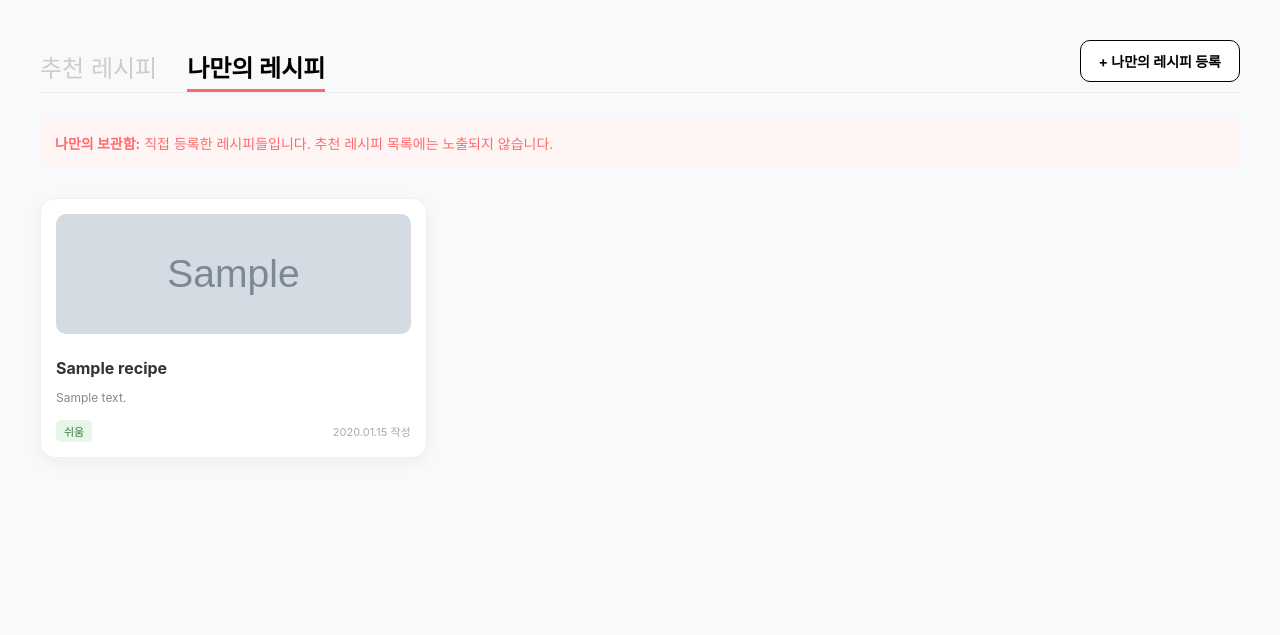
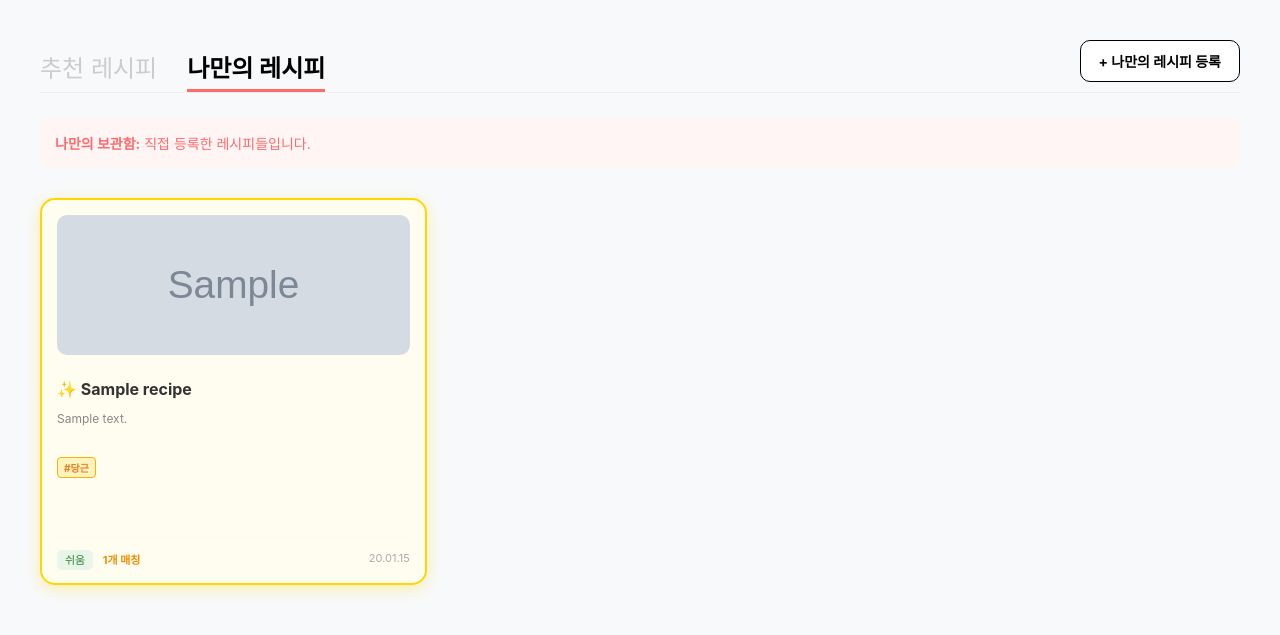
Before and after one commit to kimyuseon/project_3jo, a Django app: a page that uses templates/my_recipe/recipe_list.html in a window 1280 px wide. Shown: the part 51-686 px from the top of the page. Run offline with Django 5.2, Linux system fonts and the light colour scheme; a user stored in the database is signed in; data comes from the database, SQL or seed files in the repository; tables that the repository leaves empty hold one stand-in row (values such as "Sample post"); grey boxes marked "Sample" are stand-in pictures.

Commit message:
feat: 레시피 매칭 및 나만의 레시피 저장 기능 구현

```diff
--- a/my_recipe/views.py
+++ b/my_recipe/views.py
@@ -7,19 +7,18 @@ from .models import Recipe
 from django.conf import settings
 from my_django.models import Ingredient
 
-@login_required
-def recipe_list(request):
-    recipes = Recipe.objects.filter(
-        Q(user__isnull=True) | Q(user__is_superuser=True)
-    ).prefetch_related('ingredients')
-
+# 1. 공통 매칭 로직 함수 (코드 중복 방지)
+def get_recipes_with_match(request, recipes):
+    # 내 냉장고 재료 가져오기
     my_ingredients = Ingredient.objects.filter(user=request.user).select_related('master_ingredient')
     my_names = [ing.master_ingredient.name for ing in my_ingredients]
 
     recipe_data = []
     for recipe in recipes:
+        # 이 레시피에 들어가는 재료 이름 리스트
         recipe_ingredient_names = [ing.name for ing in recipe.ingredients.all()]
 
+        # 내 냉장고 재료와 겹치는 것들 추출 (교집합)
         matched_in_recipe = [name for name in my_names if name in recipe_ingredient_names]
 
         recipe_data.append({
@@ -27,107 +26,37 @@ def recipe_list(request):
             'matched_list': matched_in_recipe,
             'matched_count': len(matched_in_recipe)
         })
+    return recipe_data, my_names
 
-    if request.GET.get('fridge_recommend') == 'true':
-        recipe_data.sort(key=lambda x: x['matched_count'], reverse=True)
-
-    return render(request, 'my_recipe/recipe_list.html', {
-        'recipes_with_match': recipe_data,
-        'search_query': request.GET.get('q', ''),
-        'my_names': my_names,
-        'is_archive': False,
-    })
-
-@login_required
-def recipe_add(request):
-    if request.method == "POST":
-        form = RecipeForm(request.POST, request.FILES)
-        if form.is_valid():
-            recipe = form.save(commit=False)
-            recipe.user = request.user
-            recipe.save()
-            return redirect('my_recipe:my_recipe_archive')
-    else:
-        form = RecipeForm()
-
-    return render(request, 'my_recipe/recipe_add.html', {'form': form})
-
-def recipe_detail(request, pk):
-    recipe = get_object_or_404(Recipe, pk=pk)
-    return render(request, 'my_recipe/recipe_detail.html', {'recipe': recipe})
-
-@login_required
-def recipe_edit(request, pk):
-
-    recipe = get_object_or_404(Recipe, pk=pk, user=request.user)
-
-    if request.method == "POST":
-        form = RecipeForm(request.POST, request.FILES, instance=recipe)
-        if form.is_valid():
-            form.save()
-            return redirect('my_recipe:recipe_detail', pk=pk)
-    else:
-        form = RecipeForm(instance=recipe)
-    return render(request, 'my_recipe/recipe_edit.html', {'form': form, 'recipe': recipe})
-
-@login_required
-def recipe_delete(request, pk):
-    recipe = get_object_or_404(Recipe, pk=pk, user=request.user)
-    recipe.delete()
-    return redirect('my_recipe:my_recipe_archive')
-
-@login_required
-def my_recipe_archive(request):
-    my_recipes = Recipe.objects.filter(user=request.user).order_by('-id')
-
-    recipe_data = []
-    for recipe in my_recipes:
-        recipe_data.append({
-            'obj': recipe,
-            'matched_count': 0
-        })
-
-    return render(request, 'my_recipe/recipe_list.html', {
-        'recipes_with_match': recipe_data,
-        'is_archive': True,
-    })
-
-
+# 2. 공식/추천 레시피 목록
 @login_required
 def recipe_list(request):
     search_query = request.GET.get('q', '')
     ai_recommendation = ""
 
+    # 공식 레시피 필터링 (관리자가 썼거나, 작성자가 없는 시스템 레시피)
     recipes = Recipe.objects.filter(
         Q(user__isnull=True) | Q(user__is_superuser=True)
     ).prefetch_related('ingredients')
 
+    # 검색어가 있으면 필터링
     if search_query:
         recipes = recipes.filter(
             Q(title__icontains=search_query) | Q(ingredients__name__icontains=search_query)
         ).distinct()
 
-    my_ingredients = Ingredient.objects.filter(user=request.user).select_related('master_ingredient')
-    my_names = [ing.master_ingredient.name for ing in my_ingredients]
+    # 매칭 데이터 계산 (공통 함수 사용)
+    recipe_data, my_names = get_recipes_with_match(request, recipes)
 
-    recipe_data = []
-    for recipe in recipes:
-        recipe_ingredient_names = [ing.name for ing in recipe.ingredients.all()]
-        matched_in_recipe = [name for name in my_names if name in recipe_ingredient_names]
-        recipe_data.append({
-            'obj': recipe,
-            'matched_list': matched_in_recipe,
-            'matched_count': len(matched_in_recipe)
-        })
-
+    # 냉장고 매칭순 정렬 버튼 클릭 시
     if request.GET.get('fridge_recommend') == 'true':
         recipe_data.sort(key=lambda x: x['matched_count'], reverse=True)
 
+    # AI 추천 로직
     if request.GET.get('recommend') == 'true' and search_query:
         try:
             genai.configure(api_key=settings.GEMINI_API_KEY)
-            model = genai.GenerativeModel('gemini-2.5-flash')
-
+            model = genai.GenerativeModel('gemini-1.5-flash')
             prompt = f"'{search_query}'를 활용한 요리 레시피를 제목, 재료, 요리 순서로 나누어 짧고 간결하게 한국어로 추천해줘. ***같은 기호는 사용하지마"
             response = model.generate_content(prompt)
             ai_recommendation = response.text
@@ -141,3 +70,60 @@ def recipe_list(request):
         'my_names': my_names,
         'is_archive': False,
     })
+
+# 3. 레시피 등록 (여기가 제일 중요했습니다!)
+@login_required
+def recipe_add(request):
+    if request.method == "POST":
+        form = RecipeForm(request.POST, request.FILES)
+        if form.is_valid():
+            recipe = form.save(commit=False)
+            recipe.user = request.user
+            recipe.save()
+
+            # [핵심] ManyToManyField(재료)를 저장하기 위해 반드시 필요합니다.
+            form.save_m2m()
+
+            return redirect('my_recipe:my_recipe_archive')
+    else:
+        form = RecipeForm()
+    return render(request, 'my_recipe/recipe_add.html', {'form': form})
+
+# 4. 나만의 레시피 목록 (이제 여기도 매칭 로직 적용됨)
+@login_required
+def my_recipe_archive(request):
+    # 내 레시피 가져오기
+    my_recipes = Recipe.objects.filter(user=request.user).prefetch_related('ingredients').order_by('-id')
+
+    # [수정] 나만의 레시피 탭에서도 매칭 로직을 적용!
+    recipe_data, _ = get_recipes_with_match(request, my_recipes)
+
+    return render(request, 'my_recipe/recipe_list.html', {
+        'recipes_with_match': recipe_data,
+        'is_archive': True,
+    })
+
+# 5. 레시피 상세
+def recipe_detail(request, pk):
+    recipe = get_object_or_404(Recipe, pk=pk)
+    return render(request, 'my_recipe/recipe_detail.html', {'recipe': recipe})
+
+# 6. 레시피 수정
+@login_required
+def recipe_edit(request, pk):
+    recipe = get_object_or_404(Recipe, pk=pk, user=request.user)
+    if request.method == "POST":
+        form = RecipeForm(request.POST, request.FILES, instance=recipe)
+        if form.is_valid():
+            form.save() # instance가 있는 폼 저장은 m2m도 자동으로 처리됨
+            return redirect('my_recipe:recipe_detail', pk=pk)
+    else:
+        form = RecipeForm(instance=recipe)
+    return render(request, 'my_recipe/recipe_edit.html', {'form': form, 'recipe': recipe})
+
+# 7. 레시피 삭제
+@login_required
+def recipe_delete(request, pk):
+    recipe = get_object_or_404(Recipe, pk=pk, user=request.user)
+    recipe.delete()
+    return redirect('my_recipe:my_recipe_archive')
--- a/templates/my_recipe/recipe_list.html
+++ b/templates/my_recipe/recipe_list.html
@@ -22,17 +22,27 @@
         background: white; border-radius: 15px; padding: 15px;
         transition: transform 0.2s ease; border: 1px solid #f0f0f0;
         box-shadow: 0 4px 15px rgba(0,0,0,0.05);
+        display: flex; flex-direction: column; height: 100%;
     }
     .recipe-card:hover { transform: translateY(-5px); }
+
+    /* 매칭된 레시피(공식 포함) 강조 스타일 */
     .recipe-card.matched {
         background: #fffdf0 !important; border: 2px solid #ffd700 !important;
         box-shadow: 0 4px 15px rgba(255, 215, 0, 0.3) !important;
     }
+
     @keyframes spin { 0% { transform: rotate(0deg); } 100% { transform: rotate(360deg); } }
     .ai-box {
         animation: fadeIn 0.5s ease-out;
     }
     @keyframes fadeIn { from { opacity: 0; transform: translateY(-10px); } to { opacity: 1; transform: translateY(0); } }
+
+    .match-tag {
+        font-size: 10px; background: #fff3bf; color: #e67e22;
+        padding: 2px 6px; border-radius: 4px; border: 1px solid #fab005;
+        font-weight: bold;
+    }
 </style>
 
 <div class="recipe-grid-container">
@@ -53,7 +63,7 @@
 
         {% if not is_archive %}
         <div style="margin-bottom: 15px; font-size: 14px; color: #666;">
-            💡 <strong>공식 레시피:</strong> 서비스가 제공하는 검증된 가이드입니다.
+            💡 <strong>공식 레시피:</strong> 서비스가 제공하는 검증된 가이드입니다. (냉장고 재료 매칭 가능)
         </div>
         <form action="{% url 'my_recipe:recipe_list' %}" method="GET" class="search-form" style="display: flex; gap: 8px; margin-bottom: 20px;">
             <input type="text" name="q" value="{{ search_query }}" placeholder="공식 레시피 검색"
@@ -86,7 +96,7 @@
 
         {% else %}
         <div style="background: #fff5f5; padding: 15px; border-radius: 10px; color: #ff6b6b; font-size: 14px; margin-bottom: 20px;">
-            <strong>나만의 보관함:</strong> 직접 등록한 레시피들입니다. 추천 레시피 목록에는 노출되지 않습니다.
+            <strong>나만의 보관함:</strong> 직접 등록한 레시피들입니다.
         </div>
         {% endif %}
     </div>
@@ -94,22 +104,37 @@
     <div class="grid" style="display: grid; grid-template-columns: repeat(3, 1fr); gap: 20px;">
         {% for item in recipes_with_match %}
         <div class="recipe-card {% if item.matched_count > 0 %}matched{% endif %}">
+            <div style="flex-grow: 1;">
                 <a href="{% url 'my_recipe:recipe_detail' item.obj.pk %}" style="text-decoration: none; color: inherit;">
                     {% if item.obj.image %}
-                    <img src="{{ item.obj.image.url }}" style="width: 100%; height: 120px; object-fit: cover; border-radius: 10px; margin-bottom: 10px;">
+                        <img src="{{ item.obj.image.url }}" style="width: 100%; height: 140px; object-fit: cover; border-radius: 10px; margin-bottom: 10px;">
                     {% else %}
-                    <div style="width: 100%; height: 120px; background: #f8f9fa; border-radius: 10px; margin-bottom: 10px; display: flex; align-items: center; justify-content: center; color: #ccc;">No Image</div>
+                        <div style="width: 100%; height: 140px; background: #f8f9fa; border-radius: 10px; margin-bottom: 10px; display: flex; align-items: center; justify-content: center; color: #ccc;">No Image</div>
                     {% endif %}
                     <h3 style="font-size: 16px; margin: 10px 0 5px; text-align: left; font-weight: bold;">
                         {% if item.matched_count > 0 %}✨ {% endif %}{{ item.obj.title }}
                     </h3>
                 </a>
-            <p style="font-size: 12px; color: #888; text-align: left; margin-bottom: 15px;">{{ item.obj.description|truncatechars:30 }}</p>
+                <p style="font-size: 12px; color: #888; text-align: left; margin-bottom: 10px; min-height: 36px;">{{ item.obj.description|truncatechars:45 }}</p>
 
-            <div style="display: flex; justify-content: space-between; align-items: center;">
+                {% if item.matched_list %}
+                <div style="display: flex; flex-wrap: wrap; gap: 4px; margin-bottom: 15px;">
+                    {% for match_name in item.matched_list %}
+                        <span class="match-tag">#{{ match_name }}</span>
+                    {% endfor %}
+                </div>
+                {% endif %}
+            </div>
+
+            <div style="display: flex; justify-content: space-between; align-items: center; margin-top: 10px; padding-top: 10px; border-top: 1px solid #f9f9f9;">
+                <div>
                     <span style="font-size: 11px; background: #e8f5e9; color: #2e7d32; padding: 3px 8px; border-radius: 5px;">{{ item.obj.difficulty }}</span>
-                {% if is_archive %}
-                <span style="font-size: 11px; color: #aaa;">{{ item.obj.created_at|date:"Y.m.d" }} 작성</span>
+                    {% if item.matched_count > 0 %}
+                        <span style="font-size: 11px; font-weight: bold; color: #f08c00; margin-left: 5px;">{{ item.matched_count }}개 매칭</span>
+                    {% endif %}
+                </div>
+                {% if is_archive or item.obj.user %}
+                <span style="font-size: 11px; color: #aaa;">{{ item.obj.created_at|date:"y.m.d" }}</span>
                 {% endif %}
             </div>
         </div>
```
Lines whose indentation alone changed are shown as unchanged.
